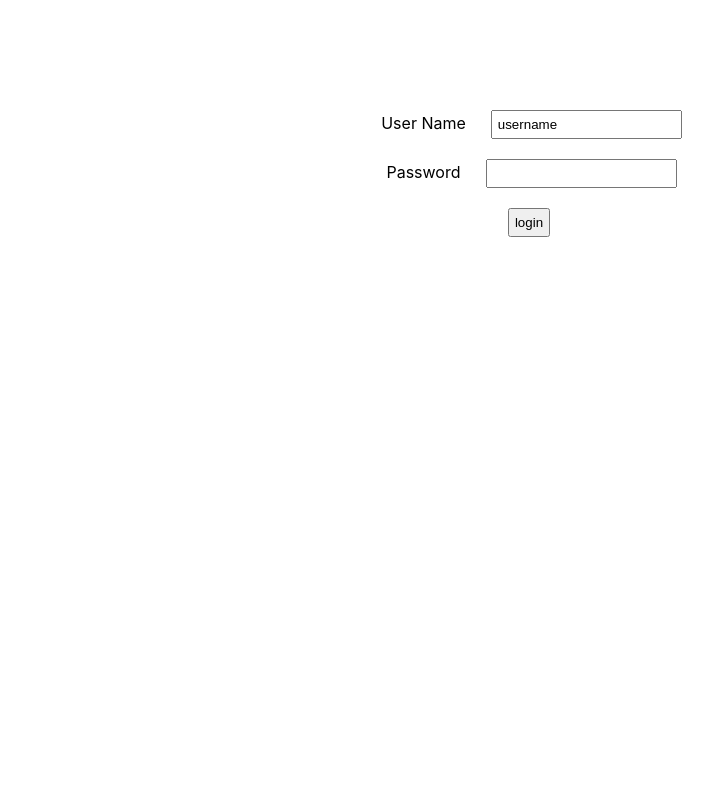
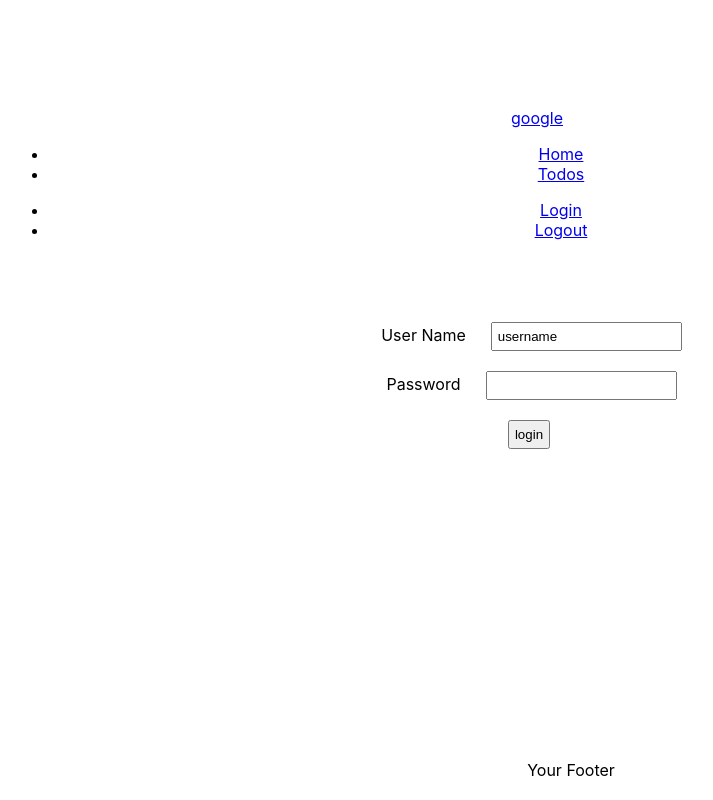
Before and after one commit to OmerFarukKanmaz/asd, a React (Create React App) app: page / in a window 1280 px wide. Shown: the whole page, without its empty margins (111-824 px from the left). Built offline with nearby package versions, Linux system fonts and the light colour scheme.

Commit message:
bootstrap deosnt working

```diff
--- a/package.json
+++ b/package.json
@@ -7,6 +7,7 @@
     "@testing-library/jest-dom": "^5.16.5",
     "@testing-library/react": "^13.4.0",
     "@testing-library/user-event": "^13.5.0",
+    "bootstrap": "^5.3.0",
     "react": "^18.2.0",
     "react-dom": "^18.2.0",
     "react-router-dom": "^6.14.2",
--- a/src/components/todo/TodoApp.css
+++ b/src/components/todo/TodoApp.css
@@ -4,3 +4,10 @@
     margin: 10px;
     padding: 5px;
 }
+
+footer {
+    bottom: 0;
+    position: absolute;
+    width: 90%;
+    height: 40px;
+}
--- a/src/components/todo/TodoApp.jsx
+++ b/src/components/todo/TodoApp.jsx
@@ -1,18 +1,21 @@
 import { useState } from 'react'
-import { BrowserRouter, Routes, Route, useNavigate, useParams } from 'react-router-dom'
+import { BrowserRouter, Routes, Route, useNavigate, useParams, Link } from 'react-router-dom'
 import './TodoApp.css'
 
 export default function TodoApp() {
     return (
         <div className="TodoApp">
             <BrowserRouter>
+                <HeaderComponent />
                 <Routes>
                     <Route path='/' element={<LoginComponent />}></Route>
                     <Route path='/login' element={<LoginComponent />}></Route>
                     <Route path='/welcome/:username' element={<WelcomeComponent />}></Route>
                     <Route path='*' element={<ErrorComponent />}></Route>
                     <Route path='todos' element={<ListTodosComponent />}></Route>
+                    <Route path='logout' element={<LogoutComponent />}></Route>
                 </Routes>
+                <FooterComponent />
             </BrowserRouter>
         </div>
     )
@@ -81,7 +84,12 @@
     const { username } = useParams()
 
     return (
-        <div className="Welcome">Welcome {username}</div>
+        <div>
+            <div className="Welcome">Welcome {username}</div>
+            <div>
+                Your todos - <Link to="/todos">GO Here</Link>
+            </div>
+        </div>
 
     )
 }
@@ -97,22 +105,25 @@
 }
 
 function ListTodosComponent() {
+    const today = new Date()
+    const TargetDate = new Date(today.getFullYear() + 12, today.getMonth(), today.getDay())
     const todos = [
-        { id: 1, description: 'Learn smt' },
-        { id: 2, description: 'do more based on that' },
-        { id: 3, description: 'never mistake' },
+        { id: 1, description: 'Learn smt', done: false, targetDate: TargetDate },
+        { id: 2, description: 'do more based on that', done: false, targetDate: TargetDate },
+        { id: 3, description: 'never mistake', done: false, targetDate: TargetDate },
     ]
 
-
     return (
-        <div className="ListTodosComponent">
+        <div className="container">
             <h1>List what to Do !</h1>
             <div>
-                <table>
+                <table className="table">
                     <thead>
                         <tr>
                             <td>id</td>
                             <td>description</td>
+                            <td>Is Done ?</td>
+                            <td>Target Date</td>
                         </tr>
                     </thead>
                     <tbody>
@@ -122,6 +133,8 @@
                                     <tr key={todo.id}>
                                         <td>{todo.id}</td>
                                         <td>{todo.description}</td>
+                                        <td>{todo.done.toString()}</td>
+                                        <td>{todo.targetDate.toDateString()}</td>
                                     </tr>
                                 )
                             )
@@ -135,3 +148,48 @@
 
     )
 }
+
+function HeaderComponent() {
+    return (
+        <header className="border-bottom border-light border-5 mb-5 p-2">
+            <div className="container">
+                <div className="row">
+                    <nav className="navbar navbar-expand-lg">
+                        <a className="navbar-brand ms-2 fs-2 fw-bold text-black" href="https://www.in28minutes.com">google</a>
+                        <div className="collapse navbar-collapse">
+                            <ul className="navbar-nav">
+                                <li className="nav-item fs-5"><Link className="nav-link" to="/welcome/in28minutes">Home</Link></li>
+                                <li className="nav-item fs-5"><Link className="nav-link" to="/todos">Todos</Link></li>
+                            </ul>
+                        </div>
+                        <ul className="navbar-nav">
+                            <li className="nav-item fs-5"><Link className="nav-link" to="/login">Login</Link></li>
+                            <li className="nav-item fs-5"><Link className="nav-link" to="/logout">Logout</Link></li>
+                        </ul>
+                    </nav>
+                </div>
+            </div>
+        </header>
+
+    )
+}
+
+function FooterComponent() {
+    return (
+        <footer className="footer">
+            <div class="container">
+                Your Footer
+            </div>
+        </footer>
+
+    )
+}
+
+function LogoutComponent() {
+    return (
+        <div className="logout">
+            You re logged out. c ya
+        </div>
+
+    )
+}
--- a/src/index.js
+++ b/src/index.js
@@ -3,6 +3,7 @@
 import './index.css';
 import App from './App';
 import reportWebVitals from './reportWebVitals';
+import 'bootstrap/dist/css/bootstrap-grid.rtl.min.css';
 
 const root = ReactDOM.createRoot(document.getElementById('root'));
 root.render(
```
Also changed, not shown: 1 other file (tests, documents, lock files or other folders).
